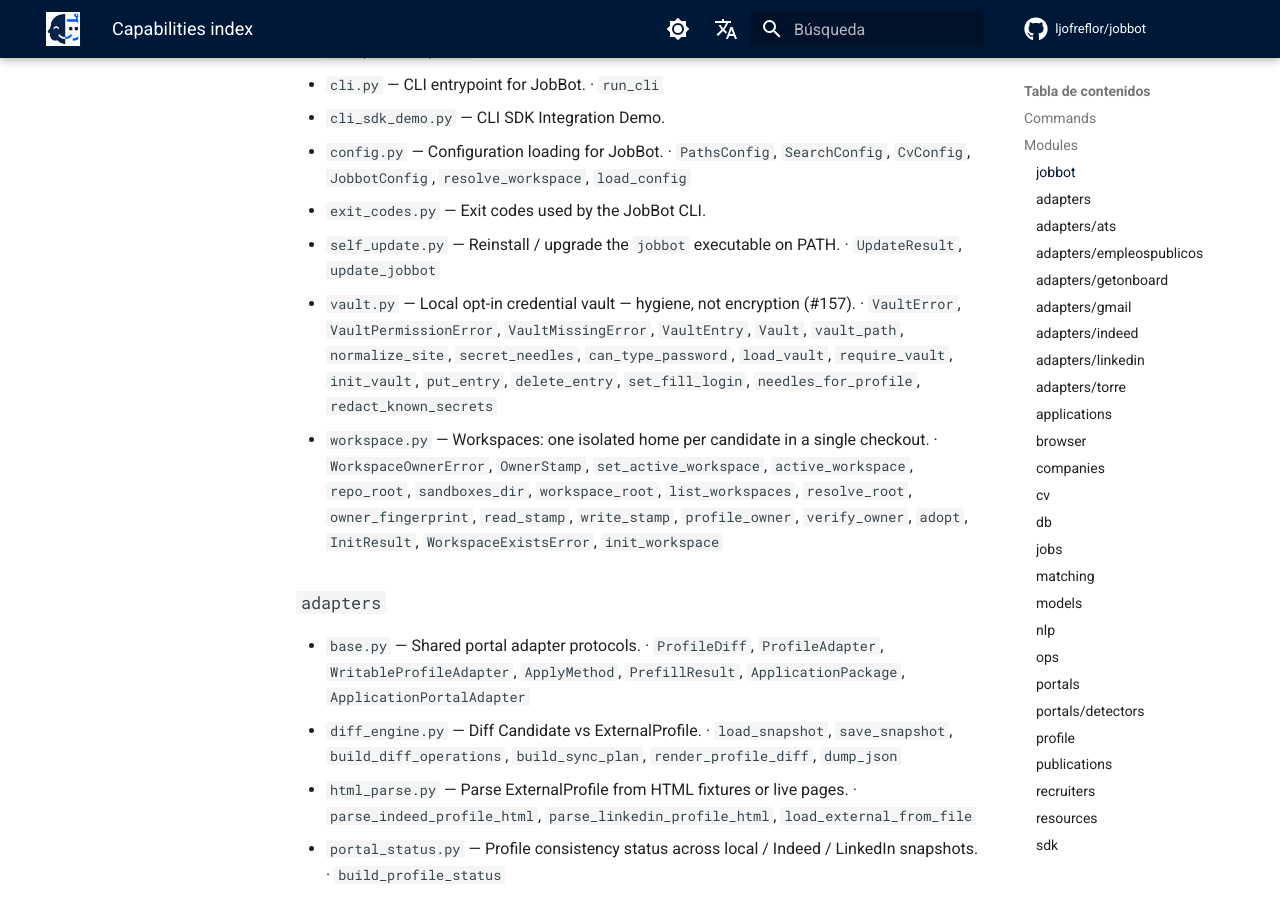
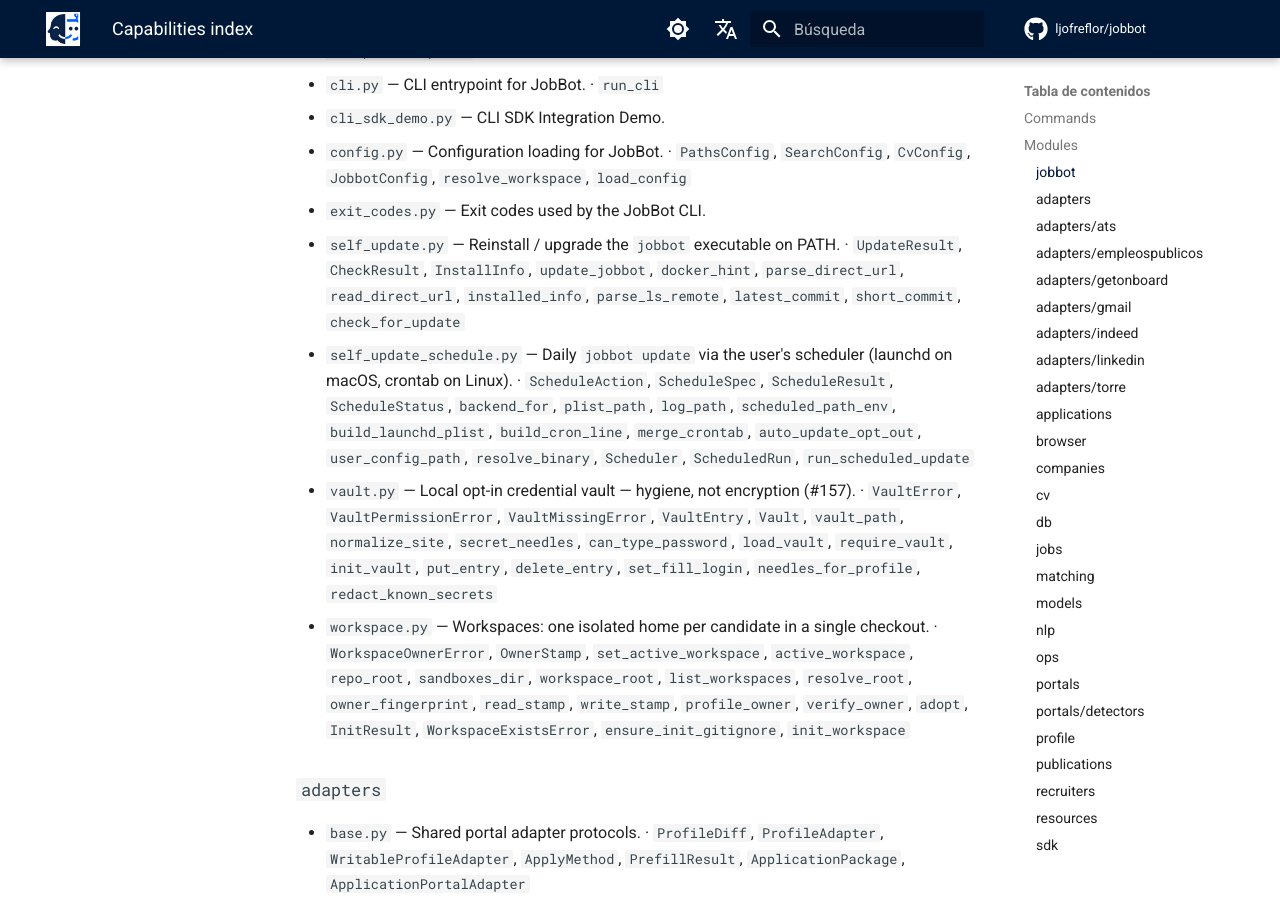
Before and after one commit to ljofreflor/jobbot, an MkDocs documentation site: the page built from docs/capabilities.md, in a window 1280 px wide and 900 px high, scrolled down 5919 px. Built offline with MkDocs 1.6.1 and Material for MkDocs 9.7.7, drawn with Linux system fonts in a browser that asks for light colours; comment, search, counter and statistics services are not loaded; some of the changed text lies outside the part shown.

Commit message:
fix(docs): regenerate capabilities index after develop train merge
Co-authored-by: Leonardo Andes Jofre Flor <leonardo.jofre+csld1@consalud.cl>

```diff
--- a/docs/capabilities.md
+++ b/docs/capabilities.md
@@ -136,9 +136,10 @@ writing it again — the promotion rule lives in
 - `cli_sdk_demo.py` — CLI SDK Integration Demo.
 - `config.py` — Configuration loading for JobBot. · `PathsConfig`, `SearchConfig`, `CvConfig`, `JobbotConfig`, `resolve_workspace`, `load_config`
 - `exit_codes.py` — Exit codes used by the JobBot CLI.
-- `self_update.py` — Reinstall / upgrade the ``jobbot`` executable on PATH. · `UpdateResult`, `update_jobbot`
+- `self_update.py` — Reinstall / upgrade the ``jobbot`` executable on PATH. · `UpdateResult`, `CheckResult`, `InstallInfo`, `update_jobbot`, `docker_hint`, `parse_direct_url`, `read_direct_url`, `installed_info`, `parse_ls_remote`, `latest_commit`, `short_commit`, `check_for_update`
+- `self_update_schedule.py` — Daily ``jobbot update`` via the user's scheduler (launchd on macOS, crontab on Linux). · `ScheduleAction`, `ScheduleSpec`, `ScheduleResult`, `ScheduleStatus`, `backend_for`, `plist_path`, `log_path`, `scheduled_path_env`, `build_launchd_plist`, `build_cron_line`, `merge_crontab`, `auto_update_opt_out`, `user_config_path`, `resolve_binary`, `Scheduler`, `ScheduledRun`, `run_scheduled_update`
 - `vault.py` — Local opt-in credential vault — hygiene, not encryption (#157). · `VaultError`, `VaultPermissionError`, `VaultMissingError`, `VaultEntry`, `Vault`, `vault_path`, `normalize_site`, `secret_needles`, `can_type_password`, `load_vault`, `require_vault`, `init_vault`, `put_entry`, `delete_entry`, `set_fill_login`, `needles_for_profile`, `redact_known_secrets`
-- `workspace.py` — Workspaces: one isolated home per candidate in a single checkout. · `WorkspaceOwnerError`, `OwnerStamp`, `set_active_workspace`, `active_workspace`, `repo_root`, `sandboxes_dir`, `workspace_root`, `list_workspaces`, `resolve_root`, `owner_fingerprint`, `read_stamp`, `write_stamp`, `profile_owner`, `verify_owner`, `adopt`, `InitResult`, `WorkspaceExistsError`, `init_workspace`
+- `workspace.py` — Workspaces: one isolated home per candidate in a single checkout. · `WorkspaceOwnerError`, `OwnerStamp`, `set_active_workspace`, `active_workspace`, `repo_root`, `sandboxes_dir`, `workspace_root`, `list_workspaces`, `resolve_root`, `owner_fingerprint`, `read_stamp`, `write_stamp`, `profile_owner`, `verify_owner`, `adopt`, `InitResult`, `WorkspaceExistsError`, `ensure_init_gitignore`, `init_workspace`
 
 ### `adapters`
 
```
Also changed, not shown: other parts of docs/capabilities.md (+1 -1 lines).
